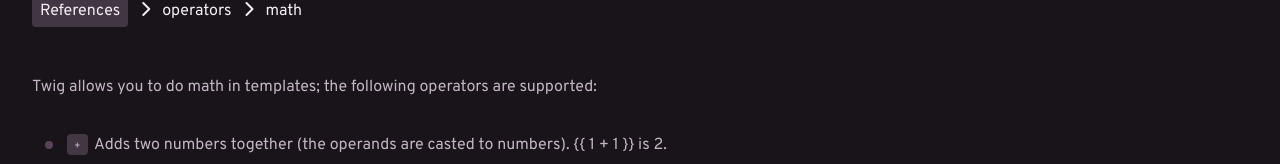
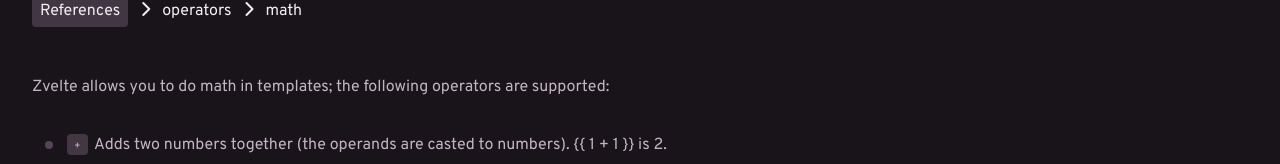
Before and after one commit to PivotStick/learn.zvelte.dev, a SvelteKit app: page /zvelte-references/operators/math in a window 1280 px wide. Shown: the part 124-288 px from the top of the page. Built offline with nearby package versions, Linux system fonts and the light colour scheme.

Commit message:
Twig -> Zvelte

```diff
--- a/src/routes/zvelte-references/(doc)/filters/nl2br/+page.svelte
+++ b/src/routes/zvelte-references/(doc)/filters/nl2br/+page.svelte
@@ -10,10 +10,10 @@
 <Editor
 	extensions={[twig()]}
 	value={`
-{{ "I like Twig.\\nYou will like it too."|nl2br }}
+{{ "I like Tomatoes.\\nYou will like it too."|nl2br }}
 <!-- outputs
 
-    I like Twig.<br />
+    I like Tomatoes.<br />
     You will like it too.
 
 -->
--- a/src/routes/zvelte-references/(doc)/operators/math/+page.svelte
+++ b/src/routes/zvelte-references/(doc)/operators/math/+page.svelte
@@ -1,4 +1,4 @@
-<p>Twig allows you to do math in templates; the following operators are supported:</p>
+<p>Zvelte allows you to do math in templates; the following operators are supported:</p>
 
 <ul>
 	<li>
--- a/src/routes/zvelte-references/(doc)/tags/set/+page.svelte
+++ b/src/routes/zvelte-references/(doc)/tags/set/+page.svelte
@@ -30,7 +30,7 @@
 <Editor
 	extensions={[twig()]}
 	value={`
-The assigned value can be any valid Twig expression:
+The assigned value can be any valid Zvelte expression:
 
 {% set foo = [1, 2] %}
 {% set foo = {'foo': 'bar'} %}
```
